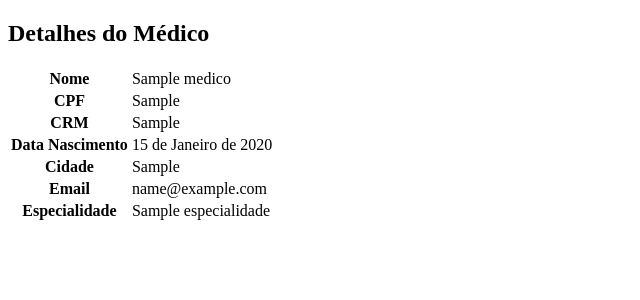
After one commit to danton2000/projeto-clinica, a Django app: page /consultas/medico_detalhes/1 in a window 1280 px wide. The commit adds this page. Shown: the top 300 px of the page, without its empty margins (0-640 px from the left). Run offline with Django 4.2, Linux system fonts and the light colour scheme; tables that the repository leaves empty hold one stand-in row (values such as "Sample post"); parts of the project's set-up code (start-up, migrations or seed data) failed here and were passed over.

Commit message:
Parte de especialidade concluida

```diff
--- a/consultas/models.py
+++ b/consultas/models.py
@@ -69,6 +69,8 @@ class Medico(models.Model):
         blank = True
     )
 
+    # Dentro tipos disponibilizados pelo Model Fields é possivel localizar o
+    # tipo foreignKey (chave estrangeira), sendo assim o proprio Django se reponsabiliza em estruturar o modelo de dados
     especialidade = models.ForeignKey(
         Especialidades,
         # ele não deixa que a especilidade seja apaga se ela já estiver vinculada a um medico
--- /dev/null
+++ b/consultas/templates/medico_detalhes.html
@@ -0,0 +1,47 @@
+<!DOCTYPE html>
+<html lang="en">
+
+<head>
+    <meta charset="UTF-8">
+    <meta http-equiv="X-UA-Compatible" content="IE=edge">
+    <meta name="viewport" content="width=device-width, initial-scale=1.0">
+    <title>Detalhes Médico</title>
+</head>
+
+<body>
+    <h2>Detalhes do Médico</h2>
+
+    <table>
+        <tr>
+            <th>Nome</th>
+            <td>{{medico.nome}}</td>
+        </tr>
+        <tr>
+            <th>CPF</th>
+            <td>{{medico.cpf}}</td>
+        </tr>
+        <tr>
+            <th>CRM</th>
+            <td>{{medico.crm}}</td>
+        </tr>
+        <tr>
+            <th>Data Nascimento</th>
+            <td>{{medico.data_nascimento}}</td>
+        </tr>
+        <tr>
+            <th>Cidade</th>
+            <td>{{medico.cidade}}</td>
+        </tr>
+        <tr>
+            <th>Email</th>
+            <td>{{medico.email}}</td>
+        </tr>
+        <tr>
+            <th>Especialidade</th>
+            <td>{{medico.especialidade}}</td>
+        </tr>
+
+    </table>
+</body>
+
+</html>
--- a/consultas/templates/medicos.html
+++ b/consultas/templates/medicos.html
@@ -12,7 +12,7 @@
     {# A chave do dicionário (contexto) é utilizado com o variável do motor #}
 
     {% for medico in medicos %}
-    <li>{{medico.nome}}</li>
+    <li><a href="{% url 'medico_detalhes' id_medico=medico.id %}">{{medico.nome}}</a></li>
     {% endfor %}
 
 </body>
--- a/consultas/urls.py
+++ b/consultas/urls.py
@@ -10,5 +10,6 @@ from . import views
 urlpatterns = [
     # A função path é responsavel por estruturar a rota da aplicação
     path('', views.medicos),
-    path('medicos/', views.medicos)
+    path('medicos/', views.medicos),
+    path('medico_detalhes/<id_medico>', views.medico_detalhes, name="medico_detalhes")
 ]
--- a/consultas/views.py
+++ b/consultas/views.py
@@ -4,6 +4,7 @@
 
 # O Django inclui o código das views por padrao a importação do django.shortcuts-render
 # Este módulo é responsavel
+from subprocess import IDLE_PRIORITY_CLASS
 from django.http import HttpResponse
 from django.shortcuts import render
 # from django.template import loader
@@ -31,3 +32,14 @@ def medicos(request):
     # Quando os módulos do shortcut são utilizados é reduzido o volumo de código(ATALHO)
     # No caso render, é necessário colocar como primeiro parâmetro o request(como paramentro da function view), em segundo o template e por ultimo o contexto(conjunto de dados)
     return render(request, 'medicos.html', contexto)
+
+# Função desenvolvimento para formação os detalhes do médico, para isso foi necessário que forem declarado, o parametro id_medico para receber a informacao vinda da URL
+def medico_detalhes(request, id_medico):
+    # Para todos os modelos é possivel utilizar o metodo get que tem a função de fazer uma consulta no banco de dados e retorna somente um item
+    # pk -> é um parametro possivel que faz referencia a primary key(chave primaria) definida no modelo
+    medico = Medico.objects.get(pk=id_medico)
+
+    contexto = {'medico': medico}
+
+    # return HttpResponse(f"Página detalhes dos medicos - ID do médico : {id_medico} - {medico.nome} ")
+    return render(request, 'medico_detalhes.html', contexto)
```
